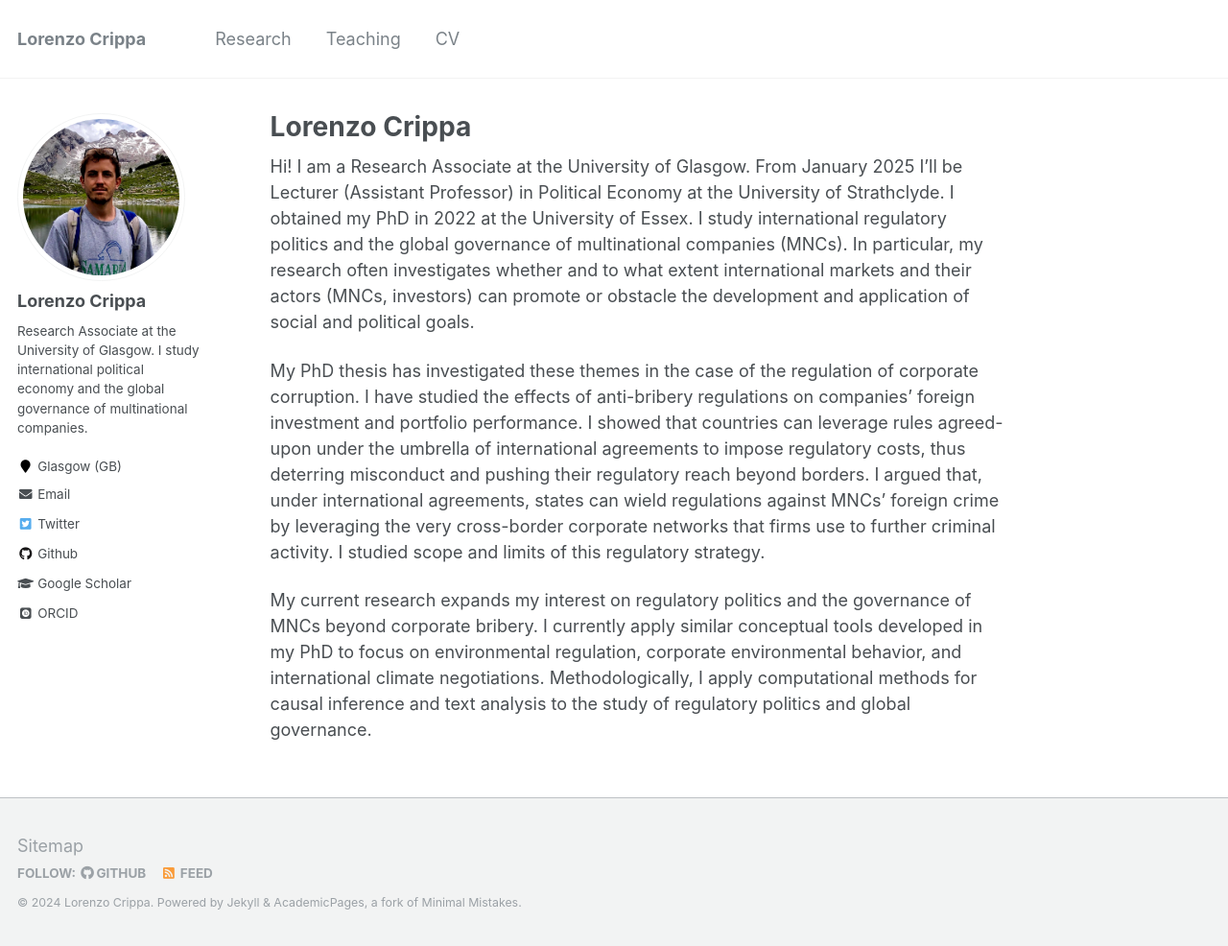
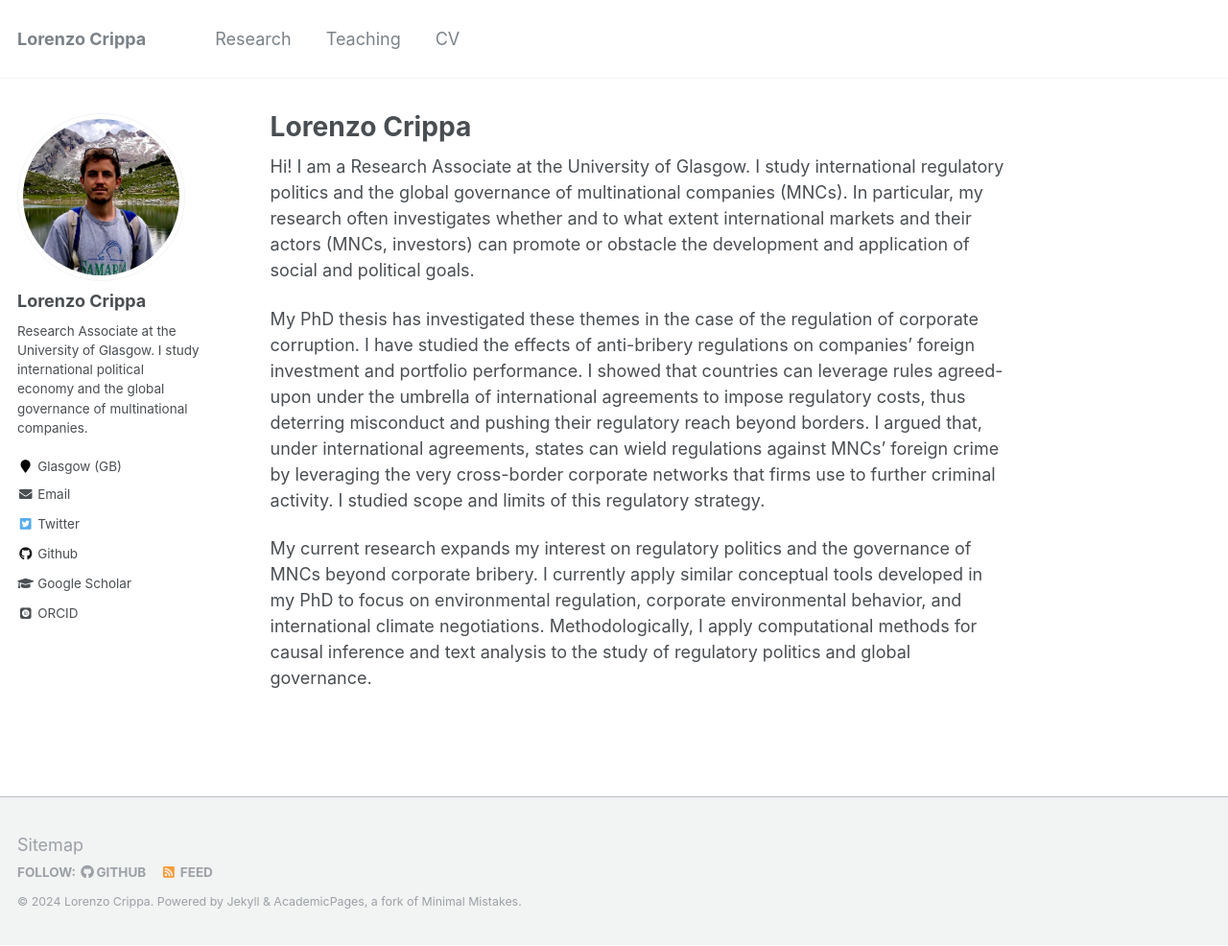
Before and after one commit to lorenzo-crippa/lorenzo-crippa.github.io, a Jekyll site: the page built from _pages/about.md, in a window 1280 px wide and 986 px high. Shown: the whole window at 96% size. Built offline with Jekyll 4.4.1, drawn with Linux system fonts in a browser that asks for light colours; some web fonts are replaced.

Commit message:
Update about.md

```diff
--- a/_pages/about.md
+++ b/_pages/about.md
@@ -7,7 +7,7 @@ redirect_from:
   - /about.html
 ---
 
-Hi! I am a Research Associate at the University of Glasgow. From January 2025 I'll be Lecturer (Assistant Professor) in Political Economy at the University of Strathclyde. I obtained my PhD in 2022 at the University of Essex. I study international regulatory politics and the global governance of multinational companies (MNCs). In particular, my research often investigates whether and to what extent international markets and their actors (MNCs, investors) can promote or obstacle the development and application of social and political goals.
+Hi! I am a Research Associate at the University of Glasgow. I study international regulatory politics and the global governance of multinational companies (MNCs). In particular, my research often investigates whether and to what extent international markets and their actors (MNCs, investors) can promote or obstacle the development and application of social and political goals.
 
 My PhD thesis has investigated these themes in the case of the regulation of corporate corruption. I have studied the effects of anti-bribery regulations on companies' foreign investment and portfolio performance. I showed that countries can leverage rules agreed-upon under the umbrella of international agreements to impose regulatory costs, thus deterring misconduct and pushing their regulatory reach beyond borders. I argued that, under international agreements, states can wield regulations against MNCs' foreign crime by leveraging the very cross-border corporate networks that firms use to further criminal activity. I studied scope and limits of this regulatory strategy.
 
```
